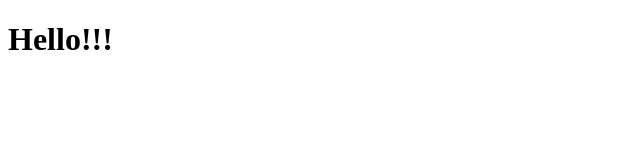
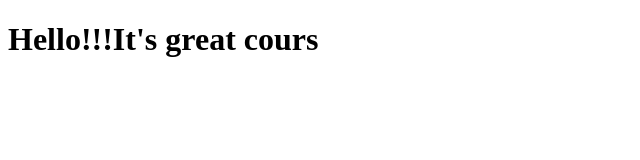
Before and after one commit to Dariamikhailova/coursera-test, a plain HTML site: page site/index.html in a window 1280 px wide. Shown: the whole page, without its empty margins (0-640 px from the left). Drawn offline with Linux system fonts and the light colour scheme.

Commit message:
Small addition

```diff
--- a/site/index.html
+++ b/site/index.html
@@ -4,6 +4,6 @@
 	<title>Hello Coursera!</title>
 </head>
 <body>
-	<h1>Hello!!!</h1>
+	<h1>Hello!!!It's great cours</h1>
 </body>
 </html>
```
